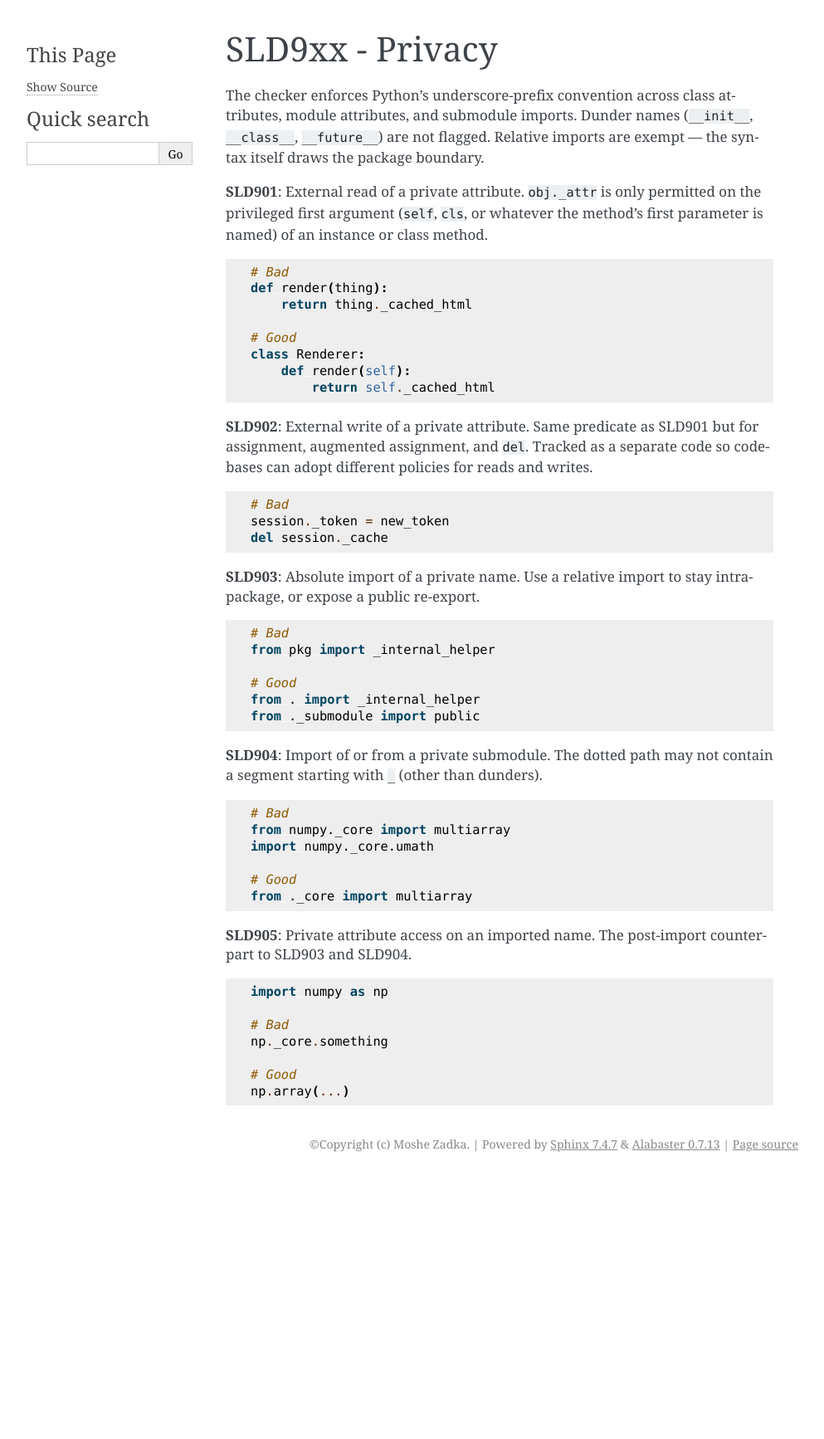
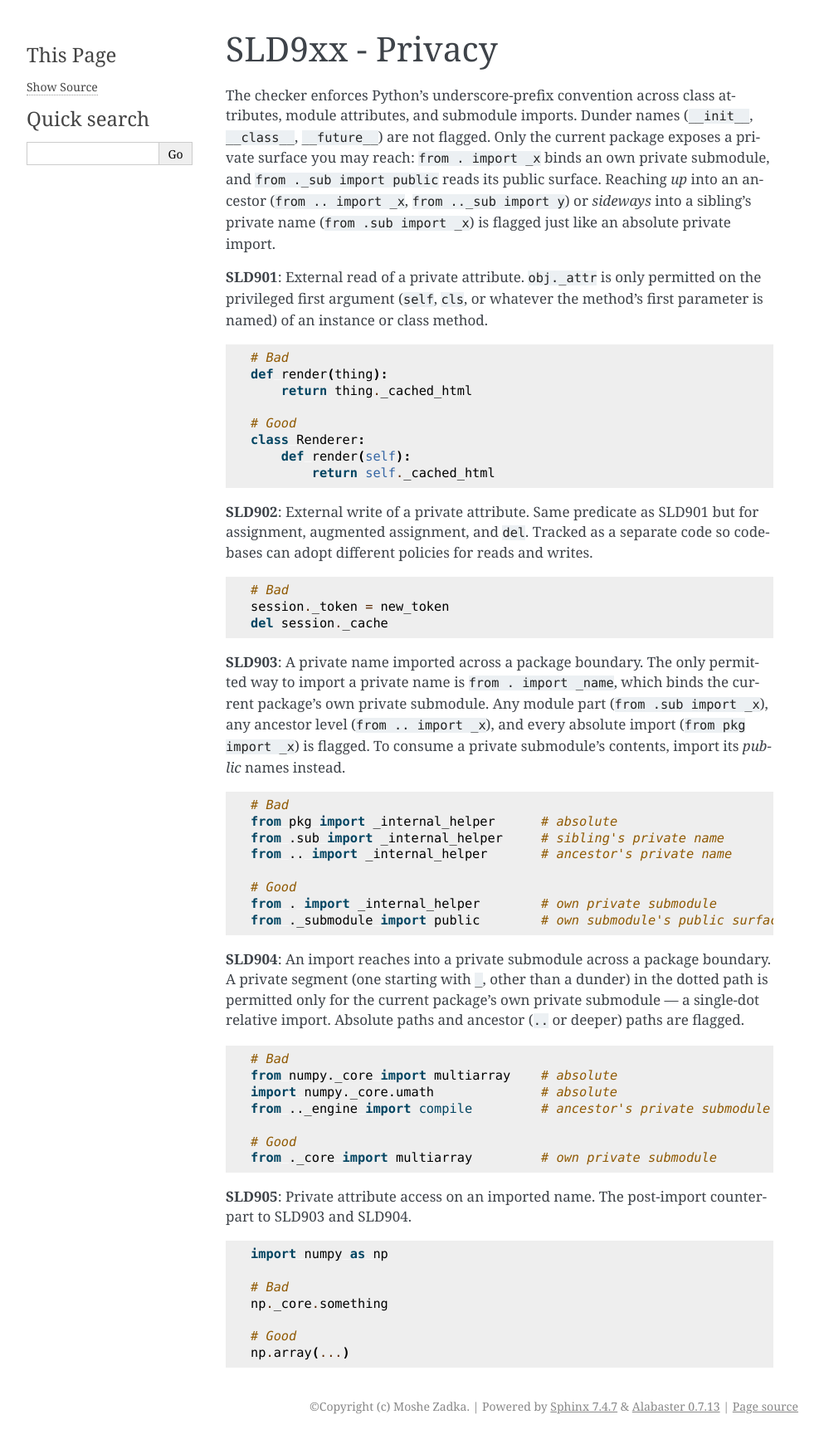
Before and after one commit to moshez/stolid, a Sphinx documentation site: the page built from doc/error-codes/sld9xx.rst, in a window 1280 px wide. Shown: the whole page at 83% size, without its empty margins (148-1141 px from the left). Built offline with Sphinx 7.4.7, drawn with Linux system fonts in a browser that asks for light colours; before the commit the page ends 1418 px from its top, so only the background shows below that.

Commit message:
Tighten SLD903/SLD904 to forbid reaching across package privacy
Previously every relative import was exempt from the private-import
checks: any number of leading dots drew the package boundary. That let
``from .. import _x`` and ``from .._sub import y`` reach up into an
ancestor package's private namespace, and ``from .sub import _x`` reach
sideways into a sibling module's private name, all unflagged.

Narrow the exemption to the only forms that stay inside the current
package: ``from . import _x`` (binding the package's own private
submodule) and ``from ._sub import public`` (reading an own private
submodule's public surface). Every other form -- absolute, ancestor
(``..`` or deeper), or sibling-with-module -- is now flagged.

SLD903 is renamed from "absolute import of a private name" to "private
name imported across a package boundary"; SLD904 now also fires on
ancestor-level private submodule paths. The PrivacyKind member follows
(ABSOLUTE_PRIVATE_IMPORT -> PRIVATE_NAME_IMPORT). README/doc and the
SLD9xx tests are updated; the privacy tests now exercise the rule
through the registered flake8 checker rather than the internal module.

```diff
--- a/doc/error-codes/sld9xx.rst
+++ b/doc/error-codes/sld9xx.rst
@@ -3,8 +3,12 @@ SLD9xx - Privacy
 
 The checker enforces Python's underscore-prefix convention across class
 attributes, module attributes, and submodule imports. Dunder names
-(``__init__``, ``__class__``, ``__future__``) are not flagged. Relative
-imports are exempt — the syntax itself draws the package boundary.
+(``__init__``, ``__class__``, ``__future__``) are not flagged. Only the
+current package exposes a private surface you may reach: ``from . import
+_x`` binds an own private submodule, and ``from ._sub import public`` reads
+its public surface. Reaching *up* into an ancestor (``from .. import _x``,
+``from .._sub import y``) or *sideways* into a sibling's private name
+(``from .sub import _x``) is flagged just like an absolute private import.
 
 **SLD901**: External read of a private attribute. ``obj._attr`` is only
 permitted on the privileged first argument (``self``, ``cls``, or whatever
@@ -31,29 +35,39 @@ code so codebases can adopt different policies for reads and writes.
     session._token = new_token
     del session._cache
 
-**SLD903**: Absolute import of a private name. Use a relative import to stay
-intra-package, or expose a public re-export.
+**SLD903**: A private name imported across a package boundary. The only
+permitted way to import a private name is ``from . import _name``, which
+binds the current package's own private submodule. Any module part
+(``from .sub import _x``), any ancestor level (``from .. import _x``), and
+every absolute import (``from pkg import _x``) is flagged. To consume a
+private submodule's contents, import its *public* names instead.
 
 .. code-block:: python
 
     # Bad
-    from pkg import _internal_helper
+    from pkg import _internal_helper      # absolute
+    from .sub import _internal_helper     # sibling's private name
+    from .. import _internal_helper       # ancestor's private name
 
     # Good
-    from . import _internal_helper
-    from ._submodule import public
+    from . import _internal_helper        # own private submodule
+    from ._submodule import public        # own submodule's public surface
 
-**SLD904**: Import of or from a private submodule. The dotted path may not
-contain a segment starting with ``_`` (other than dunders).
+**SLD904**: An import reaches into a private submodule across a package
+boundary. A private segment (one starting with ``_``, other than a dunder)
+in the dotted path is permitted only for the current package's own private
+submodule — a single-dot relative import. Absolute paths and ancestor
+(``..`` or deeper) paths are flagged.
 
 .. code-block:: python
 
     # Bad
-    from numpy._core import multiarray
-    import numpy._core.umath
+    from numpy._core import multiarray    # absolute
+    import numpy._core.umath              # absolute
+    from .._engine import compile         # ancestor's private submodule
 
     # Good
-    from ._core import multiarray
+    from ._core import multiarray         # own private submodule
 
 **SLD905**: Private attribute access on an imported name. The post-import
 counterpart to SLD903 and SLD904.
```
Also changed, not shown: 3 other files.
